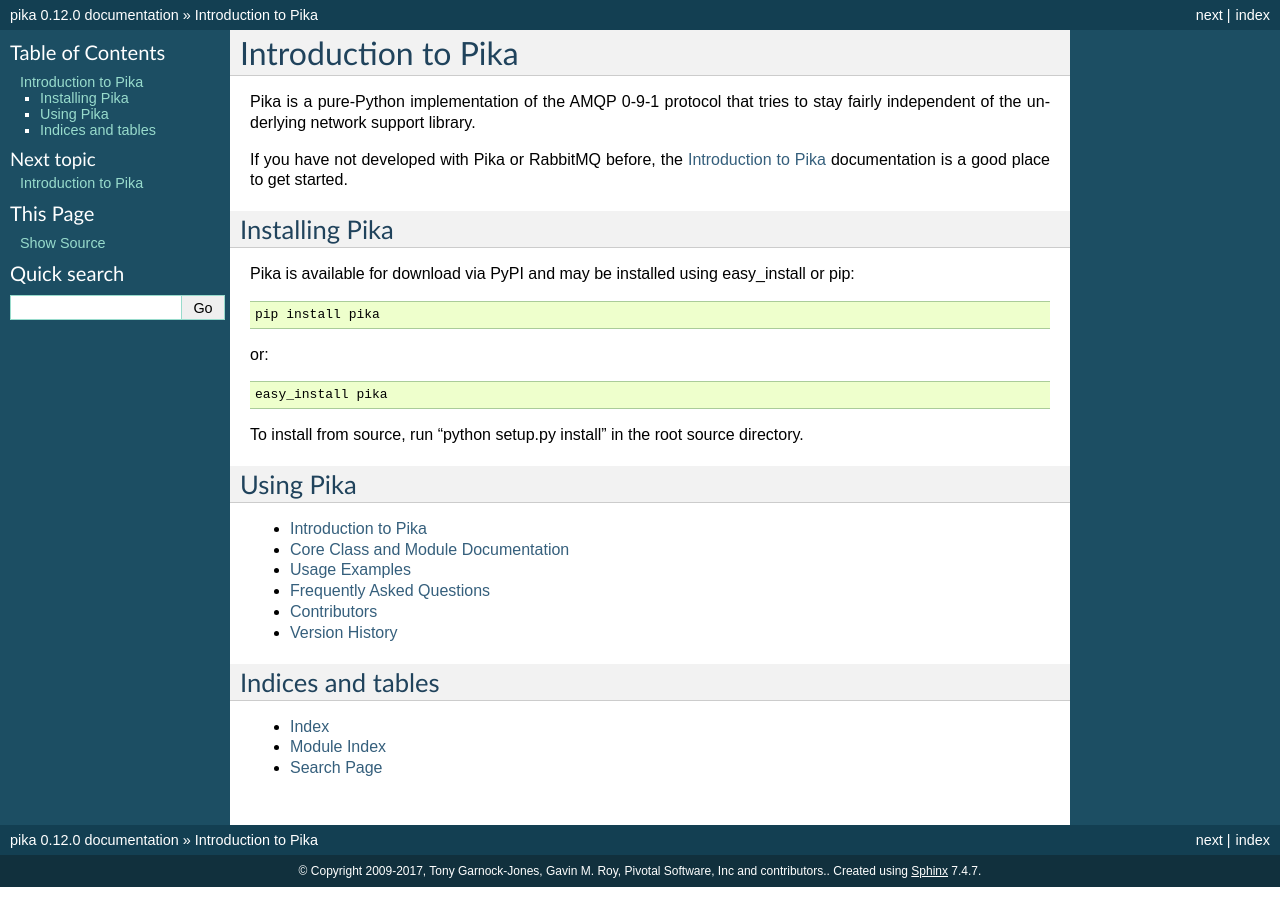
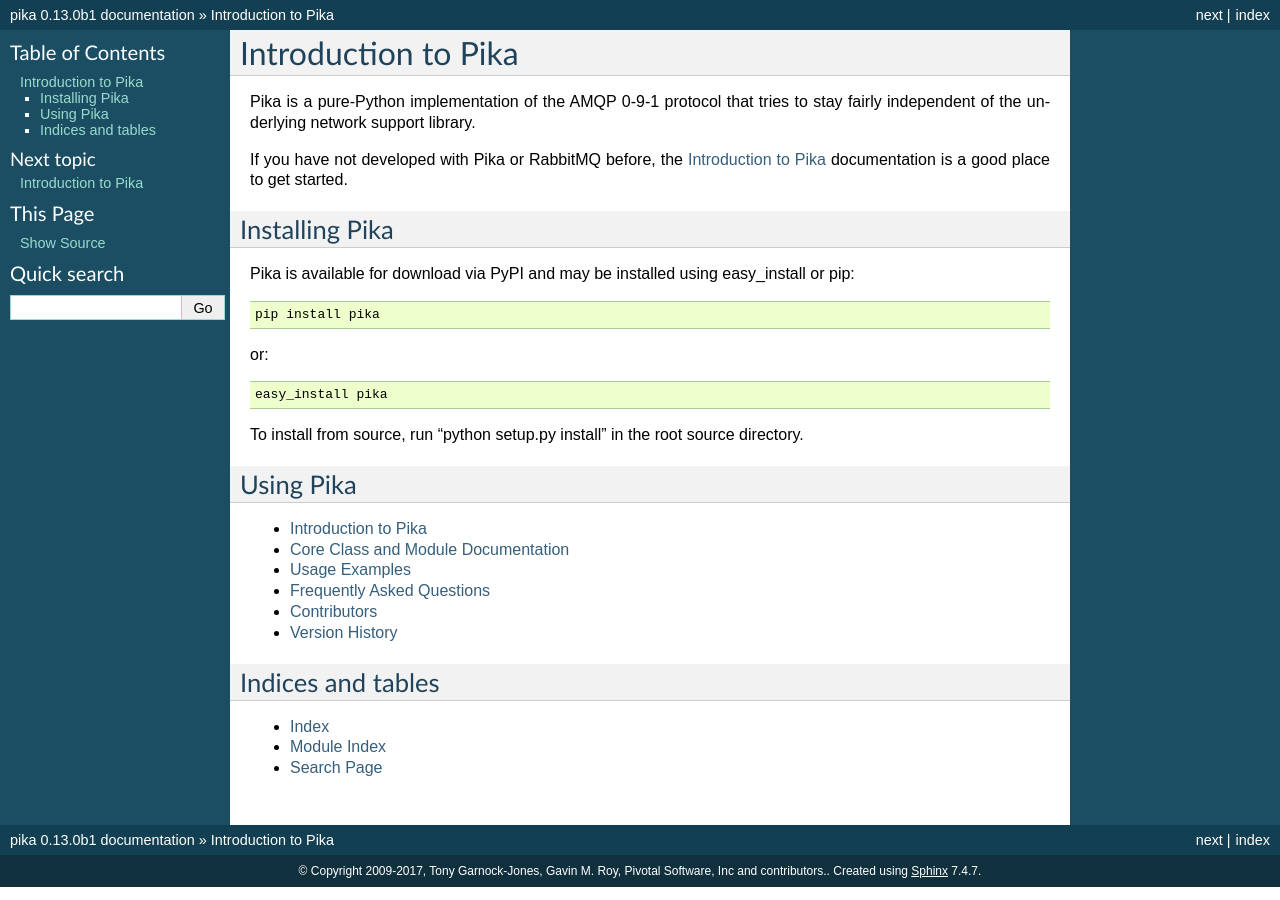
Before and after one commit to pika/pika, a Sphinx documentation site: the page built from docs/index.rst, in a window 1280 px wide. Built offline with Sphinx 7.4.7, drawn with Linux system fonts in a browser that asks for light colours; pages that are not in the unit, such as notebooks, are missing from menus.

```diff
--- a/CHANGELOG.rst
+++ b/CHANGELOG.rst
@@ -2,11 +2,12 @@ Version History
 ===============
 
 0.13.0 2018-11-12
-------------------
+-----------------
 
 `GitHub milestone <https://github.com/pika/pika/milestone/13>`_
 
 - `AsyncioConnection`, `TornadoConnection` and `TwistedProtocolConnection` are no longer auto-imported (`PR <https://github.com/pika/pika/pull/1129>`_)
+- Python `3.7` support (`Issue <https://github.com/pika/pika/issues/1107>`_)
 
 0.12.0 2018-06-19
 -----------------
--- a/pika/__init__.py
+++ b/pika/__init__.py
@@ -1,4 +1,4 @@
-__version__ = '0.12.0'
+__version__ = '0.13.0b1'
 
 import logging
 from logging import NullHandler
--- a/setup.py
+++ b/setup.py
@@ -16,7 +16,7 @@ long_description = ('Pika is a pure-Python implementation of the AMQP 0-9-1 '
 
 setuptools.setup(
     name='pika',
-    version='0.12.0',
+    version='0.13.0b1',
     description='Pika Python AMQP Client Library',
     long_description=open('README.rst').read(),
     maintainer='Gavin M. Roy',
@@ -39,6 +39,7 @@ setuptools.setup(
         'Programming Language :: Python :: 3.4',
         'Programming Language :: Python :: 3.5',
         'Programming Language :: Python :: 3.6',
+        'Programming Language :: Python :: 3.7',
         'Programming Language :: Python :: Implementation :: CPython',
         'Programming Language :: Python :: Implementation :: Jython',
         'Programming Language :: Python :: Implementation :: PyPy',
```
Also changed, not shown: docs/version_history.rst (+11 -3 lines).
